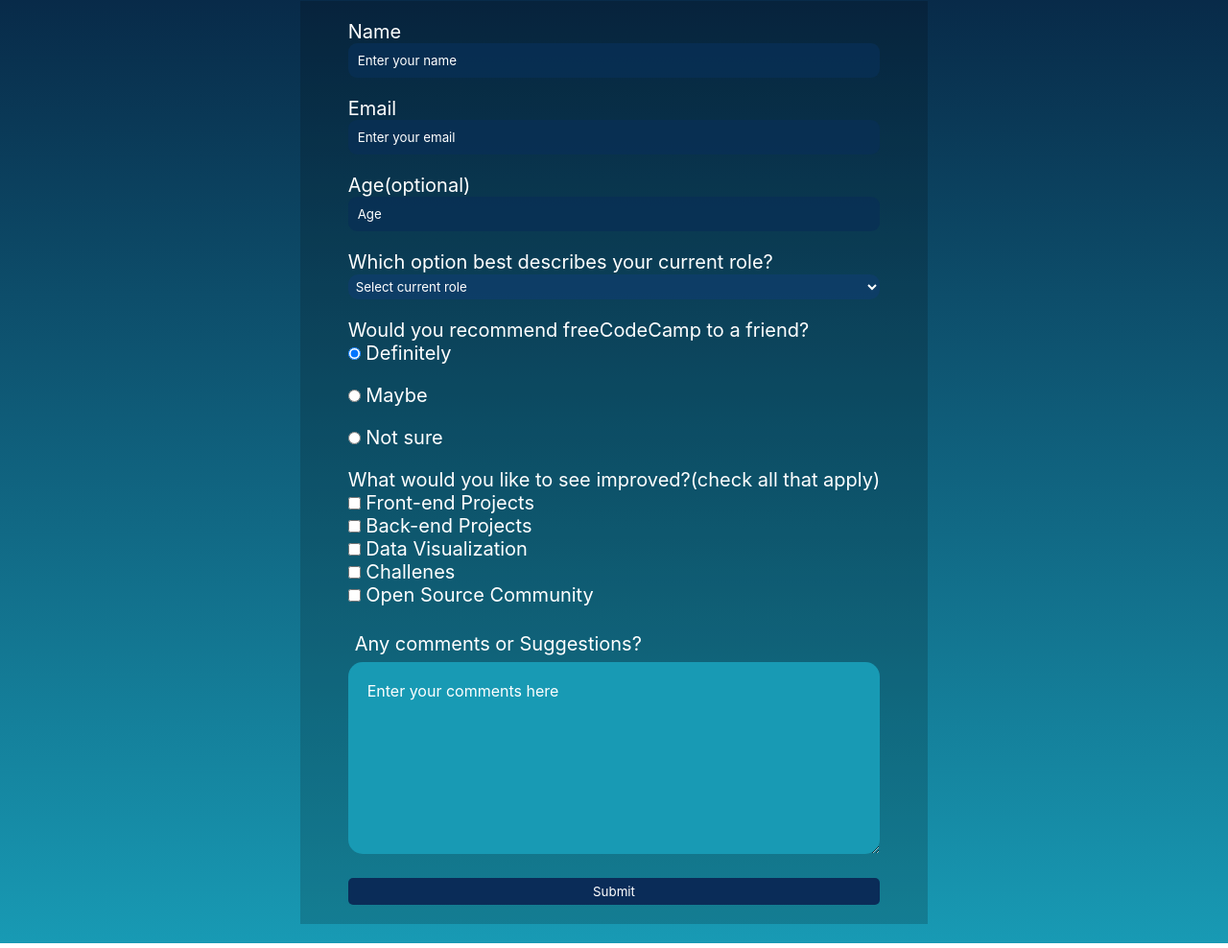
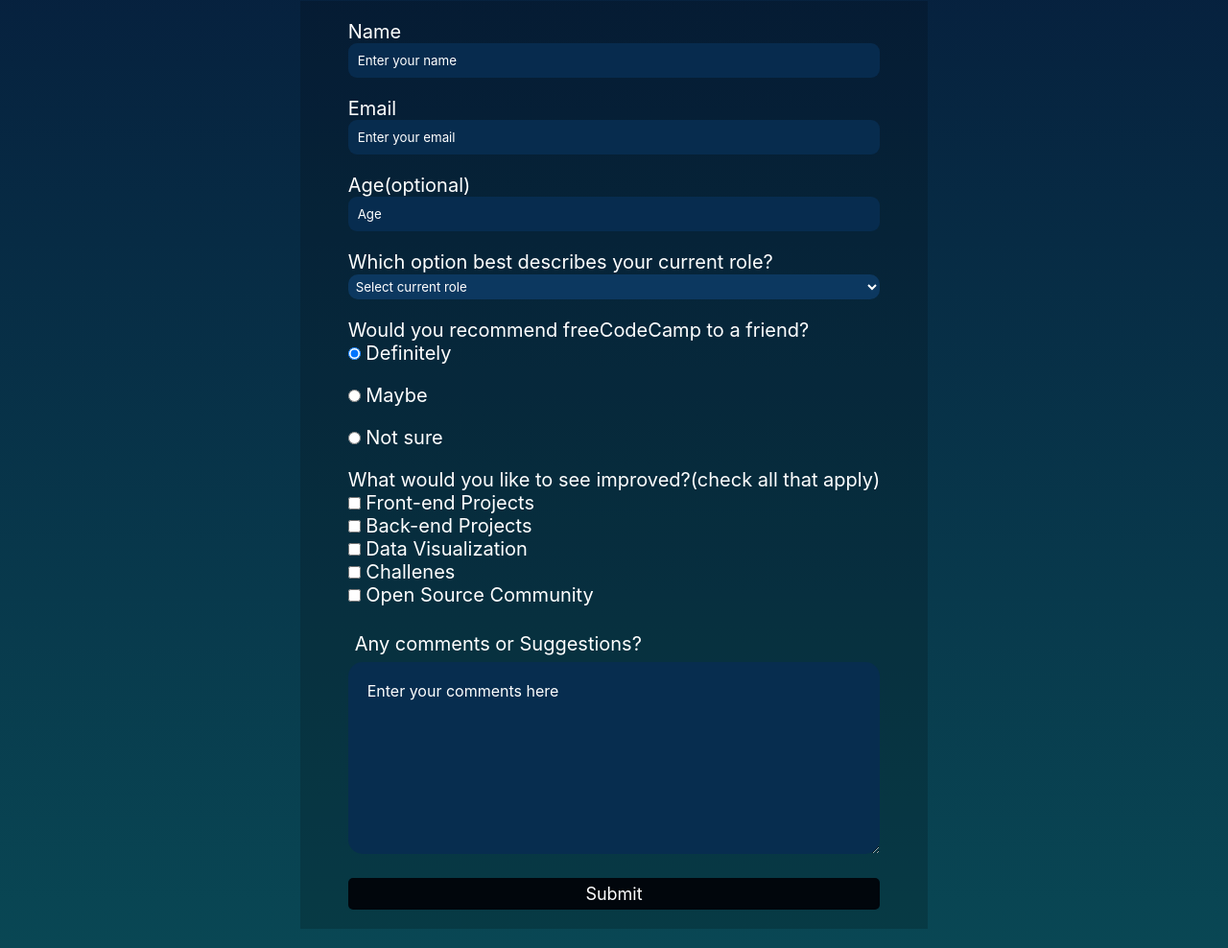
Before and after one commit to BruceFelix/Frontend-projects, a plain HTML site: page survey form/index.html in a window 1280 px wide. Shown: the part 118-1106 px from the top of the page at 96% size. Drawn offline with Linux system fonts and the light colour scheme.

Commit message:
minor edits in survey form and technical documentation

```diff
--- a/survey form/main.css
+++ b/survey form/main.css
@@ -6,7 +6,7 @@
     font-family: -apple-system, BlinkMacSystemFont, 'Segoe UI', Roboto, Oxygen, Ubuntu, Cantarell, 'Open Sans', 'Helvetica Neue', sans-serif;
 }
 body{
-    background: linear-gradient(#061D3C, #189AB4);
+    background: linear-gradient(#061D3C, #094754);
 }
 header{
     text-align: center;
@@ -55,7 +55,7 @@ div{
 #texts{
     width: 100%;
     padding: 20px;
-    background: #189ab4;
+    background: #072d4f;
     border: none;
     border-radius: 15px;
 }
@@ -71,7 +71,8 @@ input[type=submit]{
     border-radius: 5px;
     border: none;
     padding: 6px;
-    background: #0a2c58;
+    font-size: 18px;
+    background: #01060c;
 }
 input[type=submit]::placeholder{
     color: white;
```
Also changed, not shown: Technical documentation page/main.css (+4 -4 lines).
